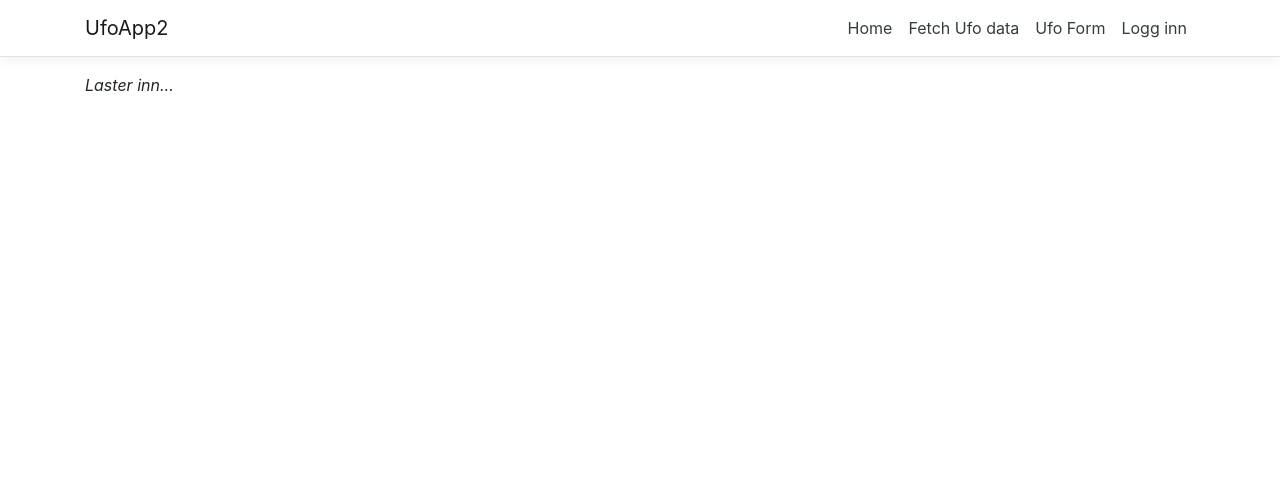
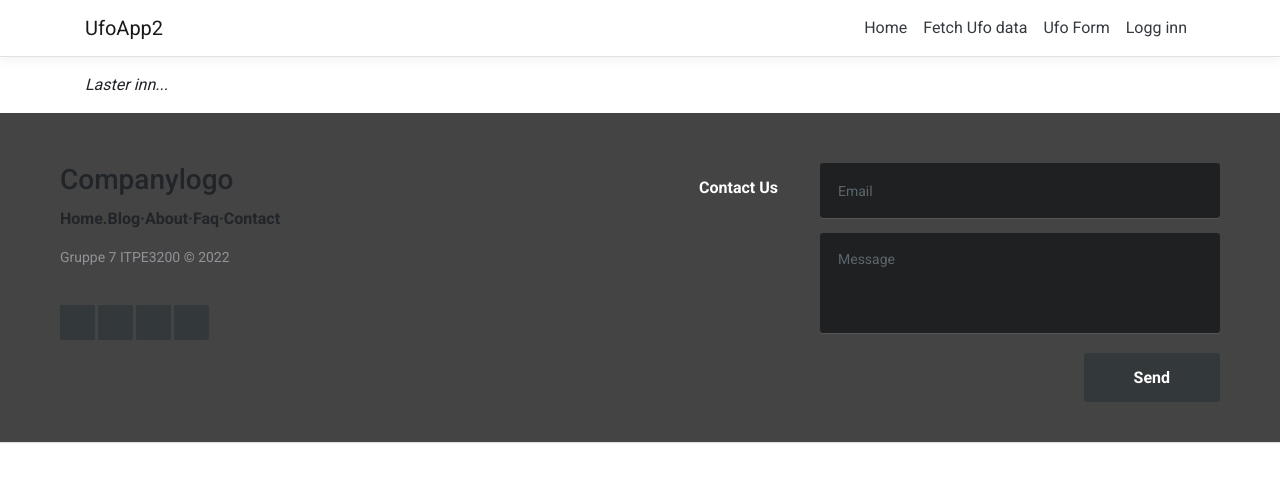
Before and after one commit to superfred009/ITPE3200_oppg2, a React (Create React App) app in the folder UfoApp2/ClientApp/: page /rediger-ufo/1 in a window 1280 px wide. Shown: the top 482 px of the page. Built offline with nearby package versions, Linux system fonts and the light colour scheme; no server answers.

Commit message:
added footer to layout

```diff
--- a/UfoApp2/ClientApp/src/components/Layout.js
+++ b/UfoApp2/ClientApp/src/components/Layout.js
@@ -1,12 +1,14 @@
 import React from "react";
 import { Container } from "reactstrap";
 import { NavMenu } from "./NavMenu";
+import { Footer } from "./Footer";
 
 export const Layout = (props) => {
   return (
     <div>
       <NavMenu />
       <Container>{props.children}</Container>
+      <Footer />
     </div>
   );
 };
```
